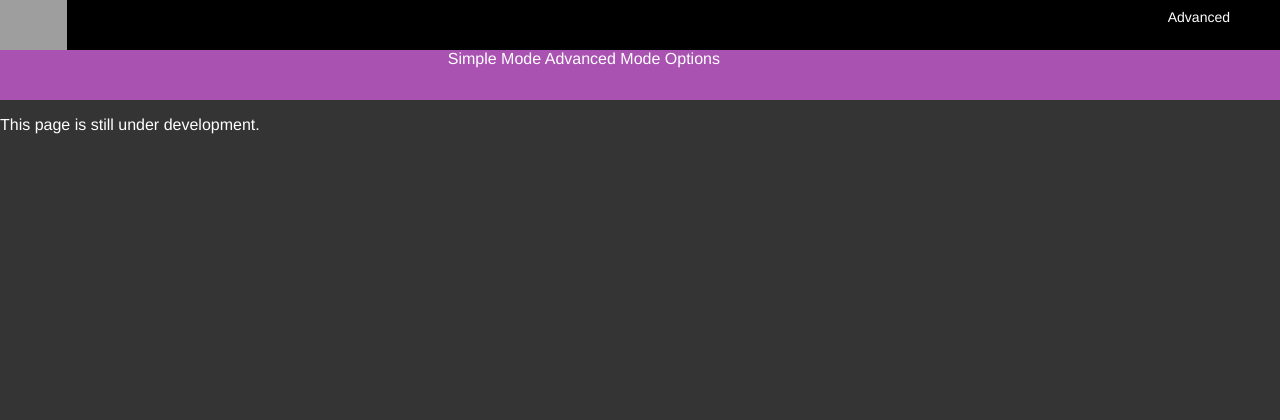
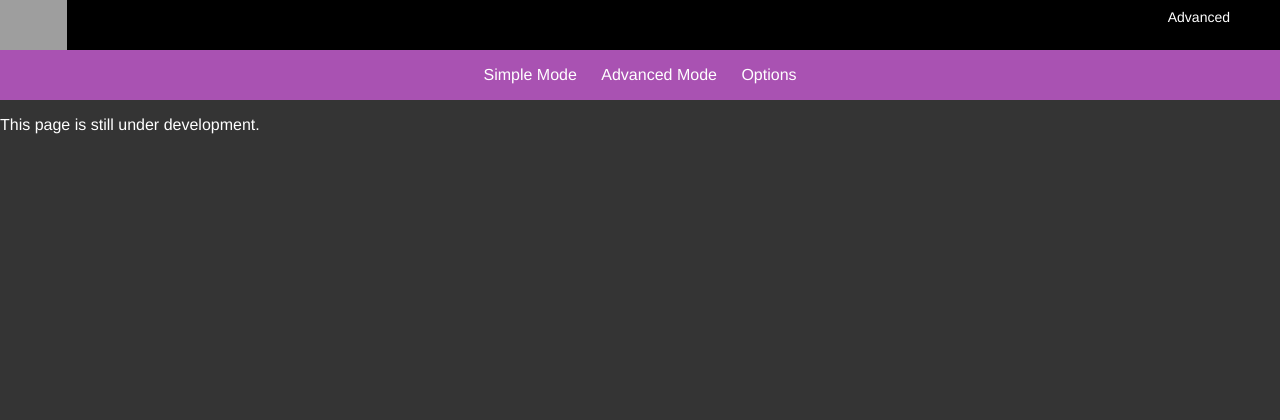
Before and after one commit to letsRobot/webconfigurator, a Flask app: page /advanced in a window 1280 px wide. Shown: the top 420 px of the page. Run offline with Flask 2, Linux system fonts and the light colour scheme; parts of the project's set-up code (start-up, migrations or seed data) failed here and were passed over; grey boxes are pictures that could not be loaded.

Commit message:
styling updates

```diff
--- a/static/stylesheet.css
+++ b/static/stylesheet.css
@@ -19,7 +19,6 @@ a:hover {
     background-color: black;
     width: 100%;
     height: 50px;
-    margin-bottom: 0;
 }
 
 .header img {
@@ -29,7 +28,6 @@ a:hover {
 
 .header h1 {
     float: right;
-    height: 50px;
     font-size: 14px;
     font-weight: 300;
     text-align: center;
@@ -54,6 +52,11 @@ a:hover {
     height: 50px;
 }
 
+.navbar a {
+    line-height: 50px;
+    padding-left: 10px;
+    padding-right: 10px;
+}
 
 footer {
     position: absolute;
--- a/templates/layout.html
+++ b/templates/layout.html
@@ -5,21 +5,19 @@
     <meta charset="utf-8">
     <meta name="viewport" content="width=device-width,intial-scale=1,shrink-to-fit=no">
     <title>Robot Configurator | {% block title %}{% endblock %}</title>
-    <link rel="stylesheet" type="text/css" href="{{ url_for('static', filename='stylesheet.css') }}">
+    <link rel="stylesheet" type="text/css" href="{{url_for('static', filename='stylesheet.css')}}">
     <link rel="stylesheet" type="text/css" href="{% block stylesheet %}{% endblock %}">
 </head>
 
 <body>
     <div class="header">
         <img src="https://www.letsrobot.tv/images/LetsLogo_RGB_512x100_Alpha3.png">
-        <h1>{{ self.title() }}</h1>
+        <h1>{{- self.title() -}}</h1>
     </div>
     <div class="navbar">
-        <div class="links">
-            <a href="{{ url_for('index') }}">Simple Mode</a>
-            <a href="{{ url_for('advanced') }}">Advanced Mode</a>
-            <a href="{{ url_for('options') }}">Options</a>
-        </div>
+        <a href="{{ url_for('index') }}">Simple Mode</a>
+        <a href="{{ url_for('advanced') }}">Advanced Mode</a>
+        <a href="{{ url_for('options') }}">Options</a>
     </div>
     <div class="content">
         {% block content %}
```
